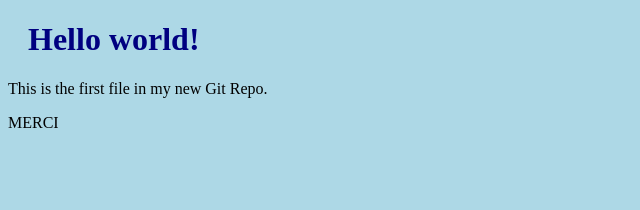
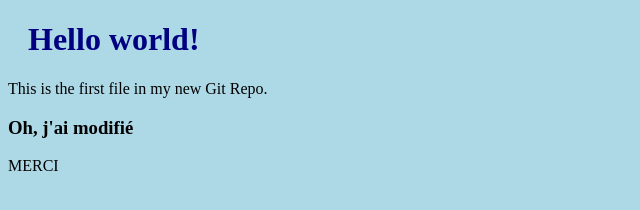
Before and after one commit to sakanokoh/PremierRepostory, a plain HTML site: page index.html in a window 1280 px wide. Shown: the whole page, without its empty margins (0-640 px from the left). Drawn offline with Linux system fonts and the light colour scheme.

Commit message:
première mise à jour distante

```diff
--- a/index.html
+++ b/index.html
@@ -8,6 +8,7 @@
 
 <h1>Hello world!</h1>
 <p>This is the first file in my new Git Repo.</p>
+<h3> Oh, j'ai modifié</h3>
 <p> MERCI</p>
 
 </body>
```
